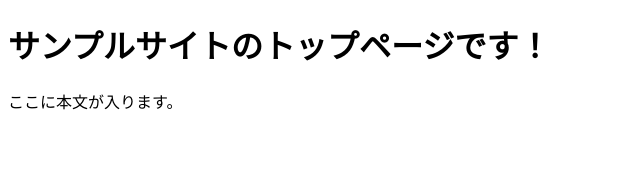
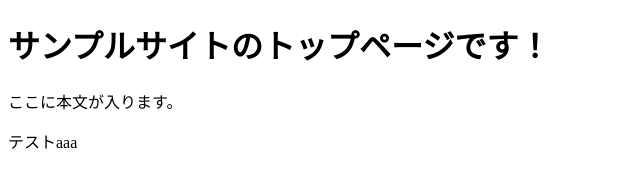
Before and after one commit to 15-y1-watanabe/GitTest, a plain HTML site: page index.html in a window 1280 px wide. Shown: the full height of the page, 0-640 px from the left. Drawn offline with Linux system fonts and the light colour scheme.

Commit message:
テストを追加

```diff
--- a/index.html
+++ b/index.html
@@ -9,5 +9,6 @@
 <body>
     <h1>サンプルサイトのトップページです！</h1>
     <p>ここに本文が入ります。</p>
+    <p>テストaaa</p>
 </body>
 </html>
```
